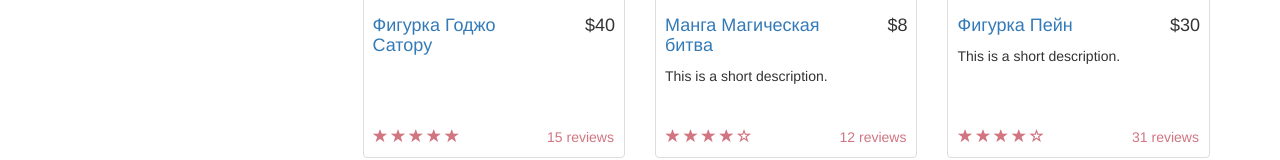
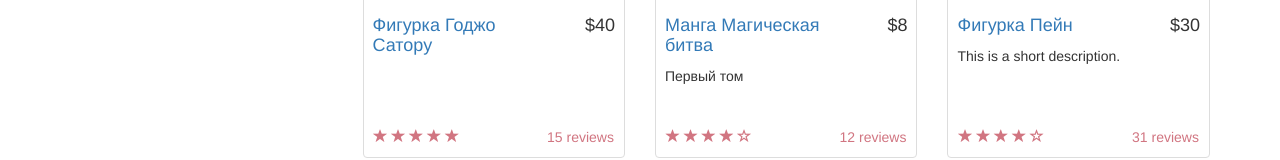
Before and after one commit to sonyushkk/laba1mysite, a plain HTML site: page index.html in a window 1280 px wide. Shown: the part 544-704 px from the top of the page. Drawn offline with Linux system fonts and the light colour scheme.

Commit message:
Update index.html

```diff
--- a/index.html
+++ b/index.html
@@ -112,7 +112,7 @@
                                 <h4 class="pull-right">$8</h4>
                                 <h4><a href="" data-toggle="modal" data-target="#SecondGoodModal">Манга Магическая<br>битва</a>
                                 </h4>
-                                <p>This is a short description.</p>
+                                <p>Первый том</p>
                             </div>
                             <div class="ratings">
                                 <p class="pull-right">12 reviews</p>
```
